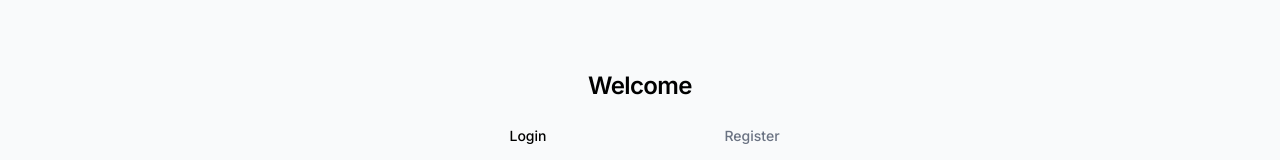
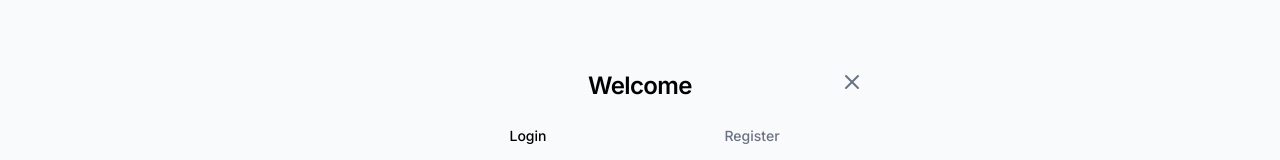
Before and after one commit to gulawebapp/gula_webapp, a React (Vite) app: page / in a window 1280 px wide. Both pictures are taken after a click on the button "Get Started". Shown: the part 203-363 px from the top of the page. Built offline with nearby package versions, Linux system fonts and the light colour scheme.

Commit message:
added closing the form button

```diff
--- a/src/components/common/loginForm.jsx
+++ b/src/components/common/loginForm.jsx
@@ -1,7 +1,8 @@
 import { useState } from "react";
-import { Mail, Lock } from "lucide-react";
+import { Mail, Lock, X } from "lucide-react";
 
-export default function LoginForm() {
+export default function LoginForm(props) {
+  const { onClose } = props;
   const [activeTab, setActiveTab] = useState("login");
   const [formData, setFormData] = useState({
     email: "",
@@ -58,17 +59,16 @@ export default function LoginForm() {
   return (
     <div className="flex min-h-screen items-center justify-center bg-gray-50 px-4 py-12">
       <div className="w-full max-w-md space-y-8">
-        {/* Logo */}
-        <div className="absolute left-6 top-6">
-          <img
-            src="https://hebbkx1anhila5yf.public.blob.vercel-storage.com/BODY-1140245@1x-Vp7Z23Gb7UatlErYjHU5pMISiVyip0.png"
-            alt="Logo"
-            className="h-8 w-8"
-          />
-        </div>
-
         <div className="space-y-6">
-          <div className="text-center">
+          <div className="text-center relative">
+            {/* Close button positioned absolutely to the right of the heading */}
+            <button
+              onClick={onClose}
+              className="absolute right-0 top-0 text-gray-500 hover:text-black focus:outline-none"
+              aria-label="Close login form"
+            >
+              <X className="h-6 w-6" />
+            </button>
             <h1 className="text-2xl font-semibold tracking-tight">Welcome</h1>
           </div>
 
```
